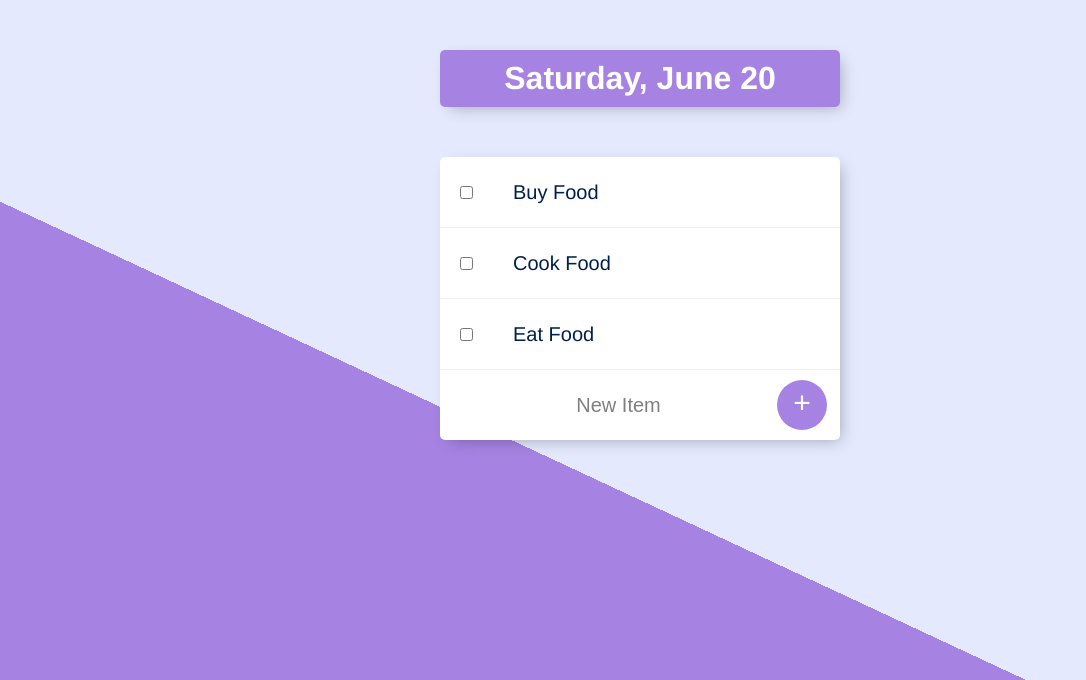
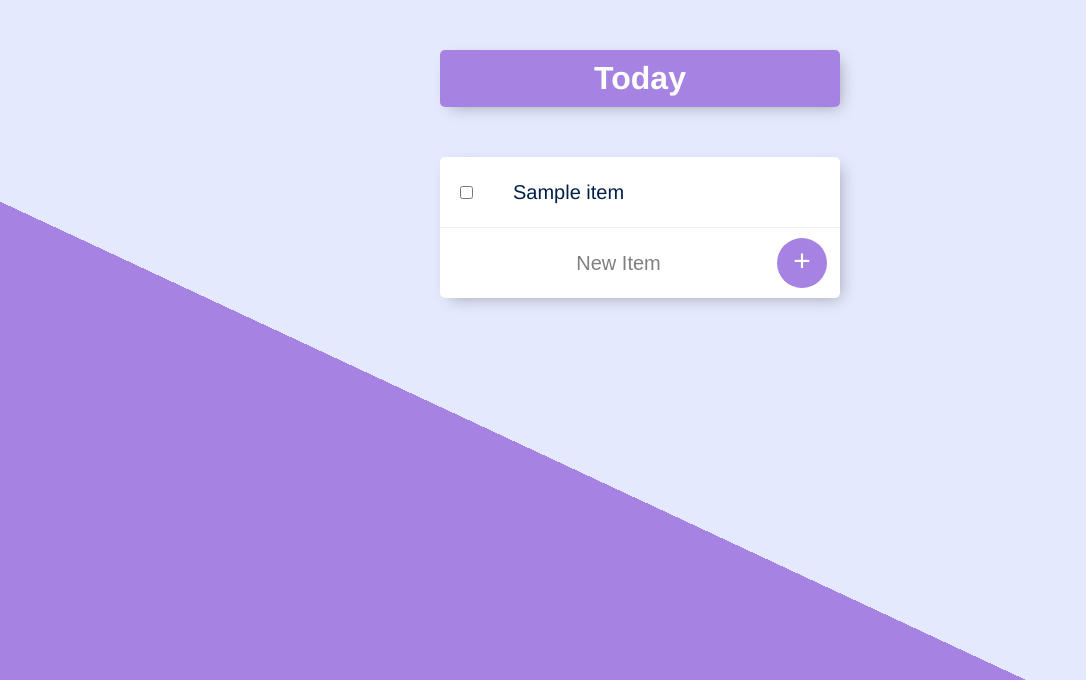
Before and after one commit to Eshitakalsi/ToDo-List, a Node server app: page / in a window 1280 px wide. Shown: the top 680 px of the page, without its empty margins (0-1086 px from the left). Run offline with Node 20, Linux system fonts and the light colour scheme; tables that the repository leaves empty hold one stand-in row (values such as "Sample post"); some libraries are stand-ins or nearby versions.

Commit message:
Initial Commit

```diff
--- a/app.js
+++ b/app.js
@@ -2,13 +2,16 @@
 
 const express = require("express");
 const bodyParser = require("body-parser");
+const _ = require("lodash");
+//STEP 1
+const mongoose = require('mongoose');
 const date = require(__dirname + "/date.js")
 
 
 
 const app = express();
-const items = ["Buy Food", "Cook Food", "Eat Food"];
-const workItems = [];
+//const items = ["Buy Food", "Cook Food", "Eat Food"];
+//const workItems = [];
 app.set('view engine', 'ejs');
 
 app.use(bodyParser.urlencoded({
@@ -17,44 +20,185 @@ app.use(bodyParser.urlencoded({
 app.use(express.static("public"));
 //get route that just send the browser the word hello when a user tries to access the home route.
 
+
+//create new db STEP2
+mongoose.connect("mongodb+srv://admin-eshita:test123@cluster0-rn1oq.mongodb.net/todolistDB", { useNewUrlParser: true , useUnifiedTopology: true });
+
+
+//STEP 3
+const itemSchema = new mongoose.Schema({
+    name: String
+});
+
+//STEP 4
+const Item = mongoose.model("Item", itemSchema)
+
+//STEP4
+const item1 = new Item({
+    name: "Welcome to your todolist!"
+});
+
+const item2 = new Item({
+    name: "Hit the + button to add a new item."
+});
+
+const item3 = new Item({
+    name: "<--- Hit this to delete an item."
+});
+
+
+const defaultItems = [item1, item2, item3]
+
+const listSchema = {
+    name: String,
+    items: [itemSchema]
+};
+
+const List = mongoose.model("List", listSchema);
+
+
+
+
+
 app.get("/", function (req, res) {
     //response from our server is send this message
-    const day = date.getDate();
 
-    res.render("list", {
-        listTitle: day,
-        newListItems: items
+    //STEP 6
+    Item.find({}, function (err, results) {
+        if (err) {
+            console.log(err);
+        } else {
+            if (results.length === 0) {
+                //STEP5
+                Item.insertMany(defaultItems, function (err) {
+                    if (err) {
+                        console.log(err)
+                    } else {
+                        console.log("Successfully saved items to DB.");
+                    }
+                });
+
+            } else {
+                res.render("list", {
+                    listTitle: "Today",
+                    newListItems: results
+                });
+            }
+
+        }
     });
 
+
+
 });
+
+app.get("/:customListName", function (req, res) {
+    const customListName = _.capitalize(req.params.customListName);
+    List.findOne({
+        name: customListName
+    }, function (err, foundList) {
+        if (!err) {
+            if (!foundList) {
+                const list = new List({
+                    name: customListName,
+                    items: defaultItems
+                });
+                list.save();
+                res.redirect("/" + customListName);
+            } else {
+                res.render("list", {
+                    listTitle: foundList.name,
+                    newListItems: foundList.items
+                });
+            }
+        }
+
+    });
+
+
+
+
+});
+
 /*when a post request is triggered on our home route, we'll save the value of newItem in that text box to variable called item and it will redirect to the home route which then gets us to again app.get for our home route */
 app.post("/", function (request, response) {
+    const day = date.getDate();
+    const itemName = request.body.newItem;
+    const listName = request.body.list;
 
-    const item = request.body.newItem;
+    const item = new Item({
+        name: itemName
+    });
 
-    if (request.body.list === "Work") {
-        workItems.push(item);
-        res.redirect("/work");
+
+    if (listName === "Today") {
+        item.save();
+        response.redirect("/");
     } else {
-        items.push(item);
+        List.findOne({
+            name: listName
+        }, function (err, foundList) {
+            if (!err) {
+                foundList.items.push(item);
+                foundList.save();
+                response.redirect("/" + listName);
+            }
+
+        });
     }
 
-    response.redirect("/");
+    //    if (request.body.list === "Work") {
+    //        workItems.push(item);
+    //        res.redirect("/work");
+    //    } else {
+    //        items.push(item);
+    //    }
+    //
+
 });
 
-app.get("/work", function (req, res) {
-    res.render("list", {
-        listTitle: "Work List",
-        newListItems: workItems
-    });
+app.post("/delete", function (req, res) {
+    const checkedItemId = req.body.checkbox;
+    const listName = req.body.listName;
+
+    if (listName === "Today") {
+        Item.findByIdAndRemove(checkedItemId, function (err) {
+            if (err) {
+                console.log(err)
+            } else {
+                console.log("Successfully deleted");
+                res.redirect("/");
+            }
+        });
+    } else {
+        //first parameter->which list you want to find , second what updates we want to make and third a callback function
+        List.findOneAndUpdate({
+            name: listName
+        }, {
+            $pull: {
+                items: {
+                    _id: checkedItemId
+                }
+            }
+        }, function (err, foundList) {
+            if (!err) {
+                res.redirect("/" + listName)
+            }
+        })
+
+
+
+
+
+
+
+
+
+    }
+
+
 });
 
-app.post("/work", function (req, res) {
-    const
-    item = req.body.newItem;
-    workItems.push(item);
-    res.redirect("/work");
-})
 
 app.listen(3000, function () {
     console.log("Server started on port 3000.");
--- a/package.json
+++ b/package.json
@@ -11,6 +11,8 @@
   "dependencies": {
     "body-parser": "^1.19.0",
     "ejs": "^3.1.3",
-    "express": "^4.17.1"
+    "express": "^4.17.1",
+    "lodash": "^4.17.15",
+    "mongoose": "^5.9.19"
   }
 }
--- a/public/css/styles.css
+++ b/public/css/styles.css
@@ -51,7 +51,7 @@ p {
   color: #00204a;
 }
 
-form {
+form.item{
   text-align: center;
   margin-left: 20px;
 }
--- a/views/list.ejs
+++ b/views/list.ejs
@@ -13,12 +13,16 @@
     </div>
 
     <div class="box">
-        <% for(var i=0; i< newListItems.length; i++) { %>
+        <% newListItems.forEach(function(item){ %>
+        <form action="/delete" method="POST">
             <div class="item">
-            <input type="checkbox">
-            <p> <%= newListItems[i] %> <p>
+                <input type="checkbox" onChange="this.form.submit()" name="checkbox" value="<%= item._id %>">
+                <p> <%= item.name %> <p>
             </div>
-        <% } %>
+            <input type="hidden" name="listName" value="<%= listTitle %>" ></input>
+            </form>
+
+            <% }); %>
             <form class="item" action="/" method="POST">
                 <input type="text" name="newItem" placeholder="New Item" autocomplete="off">
                 <button type="submit" name="list" value=<%= listTitle %>>+</button>
```
Also changed, not shown: 1 other file. Lines whose indentation alone changed are shown as unchanged.
